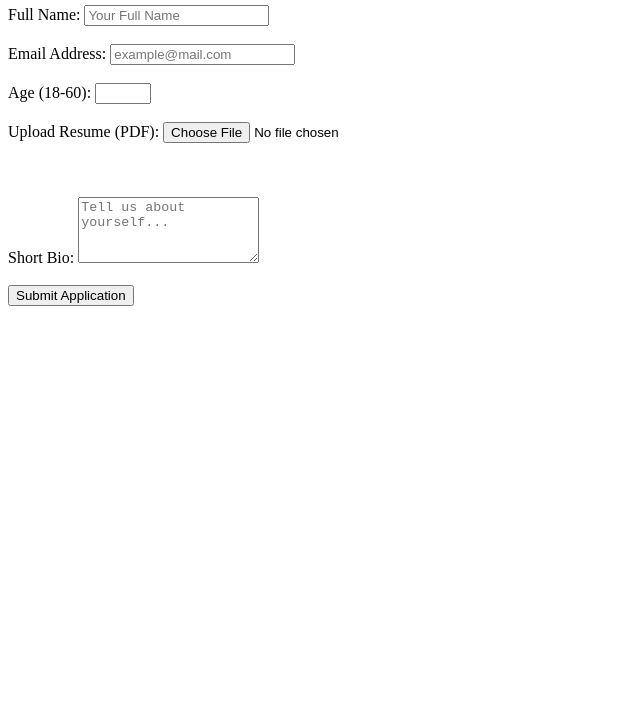
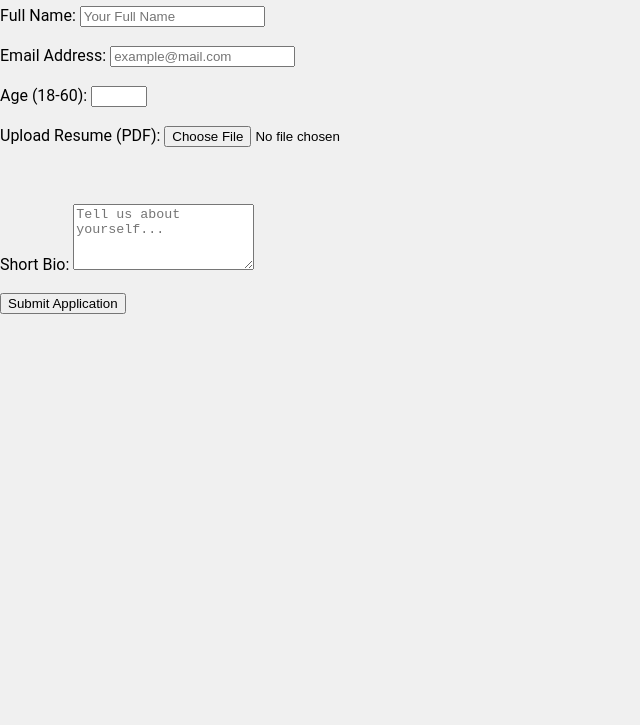
Before and after one commit to tajammalw/wevdevessentials, a plain HTML site: page Day2/index.html in a window 1280 px wide. Shown: the part 75-800 px from the top of the page, without its empty margins (0-640 px from the left). Drawn offline with Linux system fonts and the light colour scheme.

Commit message:
Created styles.css, linked it to index.html, added gneral style to body.

```diff
--- a/Day2/index.html
+++ b/Day2/index.html
@@ -4,6 +4,7 @@
     <meta charset="UTF-8" />
     <meta name="viewport" content="width=device-width, initial-scale=1.0" />
     <title>Basic Form with Media Types and Validations</title>
+    <link rel="stylesheet" href="/Day2/styles.css">
   </head>
   <body>
     <h1>Apply Now</h1>
--- /dev/null
+++ b/Day2/styles.css
@@ -0,0 +1,7 @@
+body {
+    margin: 0;
+    padding: 0;
+    font-family: 'Roboto', sans-serif;
+    background-color: #f0f0f0;
+
+}
```
